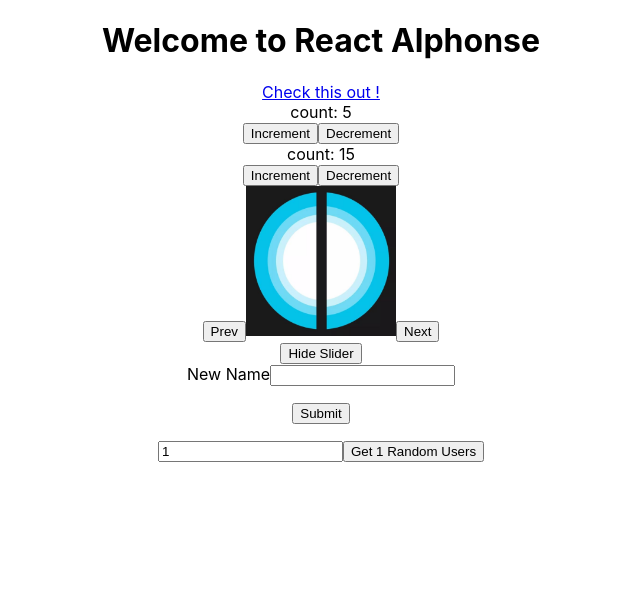
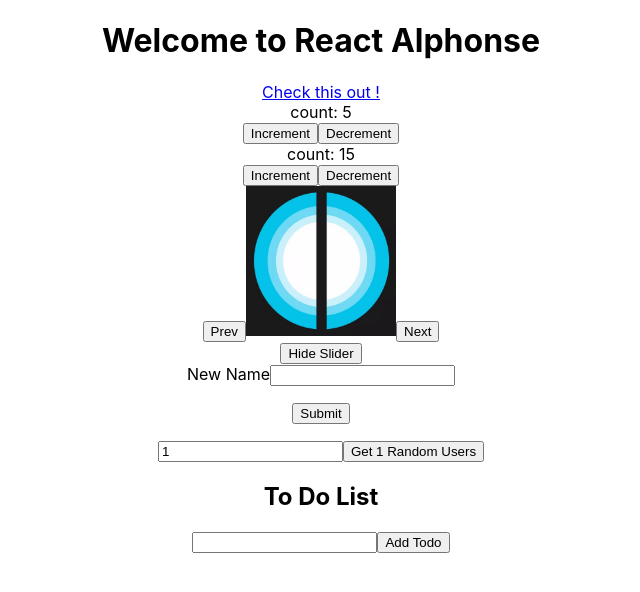
Before and after one commit to alphonseb/practical-react, a React (Create React App) app: page / in a window 1280 px wide. Shown: the top 592 px of the page, without its empty margins (319-959 px from the left). Built offline with nearby package versions, Linux system fonts and the light colour scheme.

Commit message:
:sparkles: started working on to do list

```diff
--- a/src/App.js
+++ b/src/App.js
@@ -5,6 +5,7 @@ import { Counter } from './components/Counter';
 import { ImageSlider } from './components/Imageslider';
 import { Form } from './components/Form';
 import { User } from './components/User';
+import { Todolist } from './components/Todolist';
 
 class App extends Component {
     state = {
@@ -42,6 +43,7 @@ class App extends Component {
                 <button onClick={this.toggleSlider}>{btnTxt} Slider</button>
                 <Form logState={this.logFormState} />
                 <User />
+                <Todolist />
             </div>
         );
     }
--- /dev/null
+++ b/src/components/Todolist.js
@@ -0,0 +1,55 @@
+import React from 'react'
+import { TodoForm } from './todo_components/TodoForm'
+import { Todo } from './todo_components/Todo'
+
+export class Todolist extends React.Component {
+    state = {
+        todos: []
+    }
+
+    addToDo = todo => {
+        this.setState(state => {
+            return {
+                todos: [todo, ...state.todos]
+            }
+        })
+    }
+
+    toggleToDo = _todo => {
+        this.setState(state => {
+            return {
+                todos: state.todos.map(todo => {
+                    if (_todo.id === todo.id) {
+                        return {
+                            id: todo.id,
+                            name: todo.name,
+                            complete: _todo.complete
+                        }
+                    } else {
+                        return todo
+                    }
+                })
+            }
+        })
+    }
+
+    render() {
+        return (
+            <div>
+                <h2>To Do List</h2>
+                <TodoForm addToDo={this.addToDo} />
+                {this.state.todos.map(todo => {
+                    return (
+                        <Todo
+                            key={todo.id}
+                            id={todo.id}
+                            complete={todo.complete}
+                            name={todo.name}
+                            toggleToDo={this.toggleToDo}
+                        />
+                    )
+                })}
+            </div>
+        )
+    }
+}
--- /dev/null
+++ b/src/components/todo_components/Todo.js
@@ -0,0 +1,33 @@
+import React from 'react'
+
+export class Todo extends React.Component {
+    state = {
+        complete: this.props.complete
+    }
+
+    handleChange = _event => {
+        this.setState({
+            [_event.target.name]: _event.target.checked
+        })
+        this.props.toggleToDo({
+            id: this.props.id,
+            complete: this.state.complete,
+            name: this.props.name
+        })
+    }
+
+    render() {
+        return (
+            <div>
+                <input
+                    checked={this.state.complete}
+                    type="checkbox"
+                    name="complete"
+                    id={this.props.id}
+                    onChange={this.handleChange}
+                />
+                <label htmlFor={this.props.id}>{this.props.name}</label>
+            </div>
+        )
+    }
+}
--- /dev/null
+++ b/src/components/todo_components/TodoForm.js
@@ -0,0 +1,43 @@
+import React from 'react'
+
+export class TodoForm extends React.Component {
+    state = {
+        todoName: '',
+        todoId: 0
+    }
+
+    handleChange = _event => {
+        this.setState({
+            [_event.target.name]: _event.target.value
+        })
+    }
+
+    handleSubmit = _event => {
+        _event.preventDefault()
+        this.props.addToDo({
+            name: this.state.todoName,
+            complete: false,
+            id: this.state.todoId
+        })
+        this.setState(state => {
+            return {
+                todoName: '',
+                todoId: state.todoId + 1
+            }
+        })
+    }
+
+    render() {
+        return (
+            <form onSubmit={this.handleSubmit}>
+                <input
+                    type="text"
+                    name="todoName"
+                    value={this.state.todoName}
+                    onChange={this.handleChange}
+                />
+                <button type="submit">Add Todo</button>
+            </form>
+        )
+    }
+}
```
